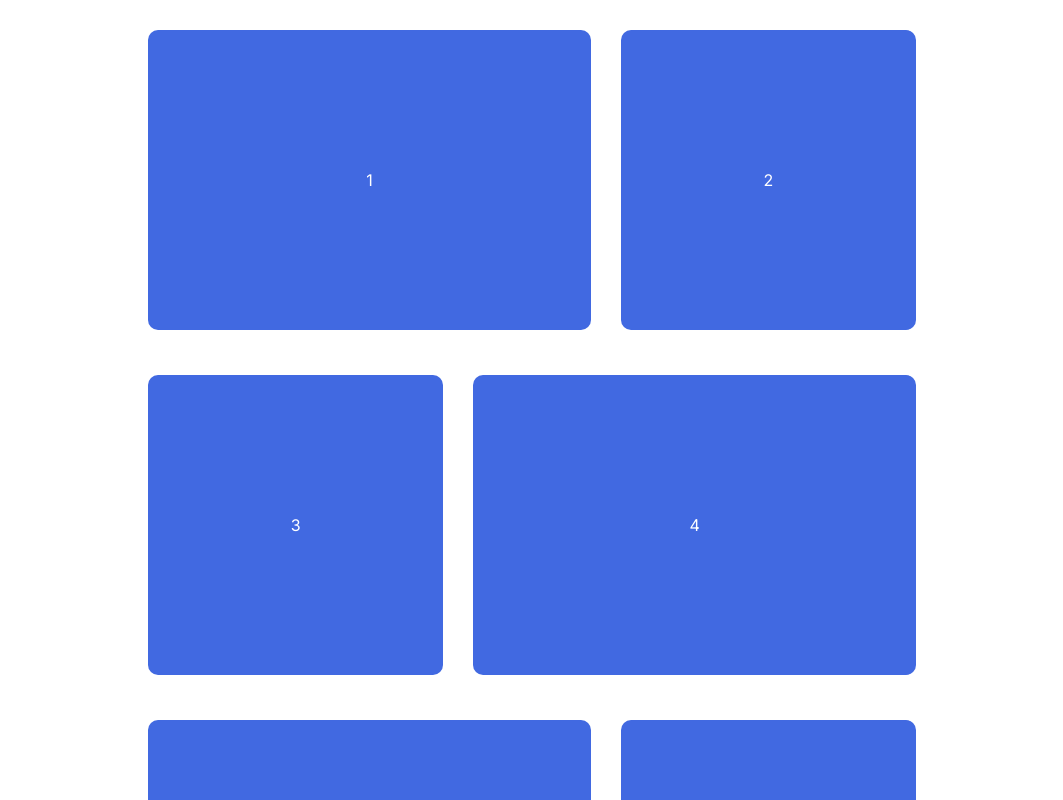
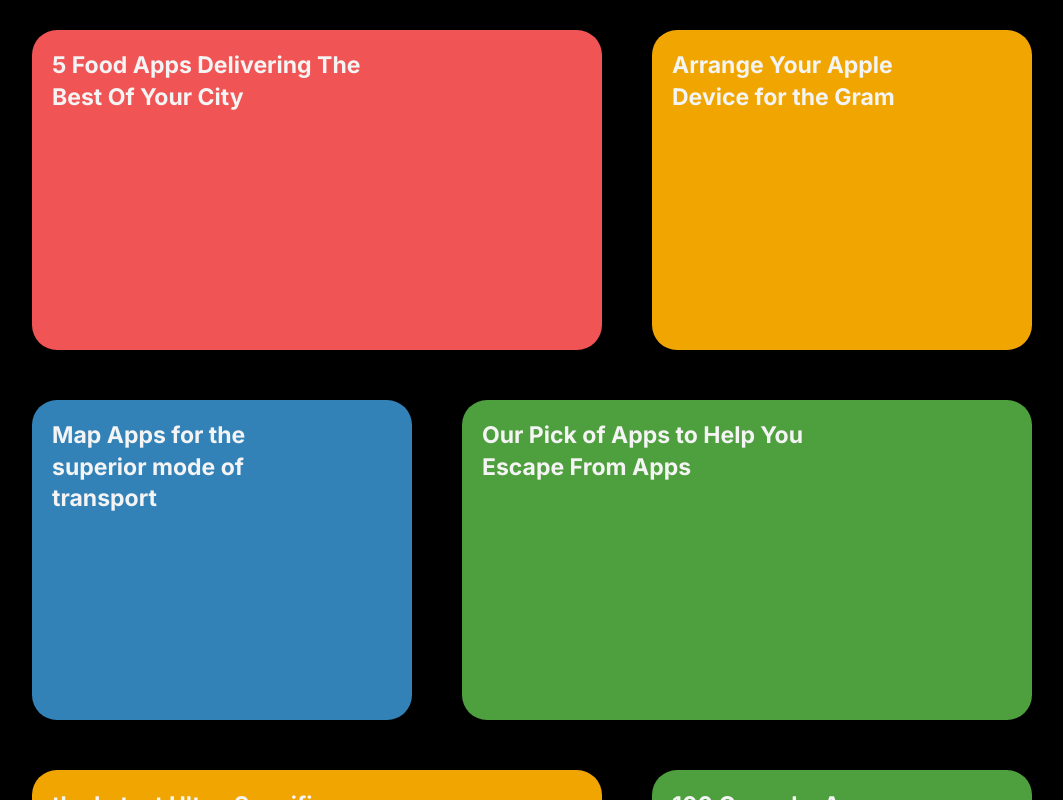
Before and after one commit to adityanegara/dicoding-react, a React (Create React App) app in the folder 5. Final Submission/notes-app/: page / in a window 1280 px wide. Shown: the top 800 px of the page, without its empty margins (108-1171 px from the left). Built offline with nearby package versions, Linux system fonts and the light colour scheme.

Commit message:
Finish NoteList Mobile and Desktop layouiting

```diff
--- a/5. Final Submission/notes-app/src/components/molecules/NoteList/NoteList.js
+++ b/5. Final Submission/notes-app/src/components/molecules/NoteList/NoteList.js
@@ -1,53 +1,11 @@
 import styles from './NoteList.module.scss';
 import NOTES from './notes_constant';
-import { useEffect } from 'react';
+import { renderNotes } from './NoteLogic';
 
 const NoteList = () =>{
-    const notesToRowNotes = (notes) =>{
-        let noteRows = [];
-        const chunkSize = 2;
-        for (let i = 0; i < notes.length; i += chunkSize) {
-            const chunk = notes.slice(i, i + chunkSize);
-            noteRows.push(chunk);
-        }
-        return noteRows;
-    }
-
-    const renderNotes = (noteRow) =>{
-        let test =  noteRow.map((noteRow, rowIndex)=>{
-            return(
-                <div className={styles['note-row']}>
-                    {renderNoteRow(noteRow, rowIndex)}
-                </div>
-            )
-        })
-        return test;
-    }
-
-    const renderNoteRow = (noteRow, rowIndex) =>{
-        const getNoteWidth = (i) =>{
-            if(rowIndex % 2 === 0){
-                return (i % 2 === 0) ? styles['width-60'] : styles['width-40']
-
-            }
-            return (i % 2 === 0) ? styles['width-40'] : styles['width-60']
-
-
-        }
-        return noteRow.map((note, i) =>{
-            return(
-            <div className={`${styles['note']} ${getNoteWidth(i)}`}>
-                {note.title}
-            </div>
-            )
-        })
-    }
-
-
     return(
         <div className={styles['note-list']}>
-           {renderNotes(notesToRowNotes(NOTES))}
-
+           {renderNotes(NOTES)}
         </div>
     )
 }
--- a/5. Final Submission/notes-app/src/components/molecules/NoteList/NoteList.module.scss
+++ b/5. Final Submission/notes-app/src/components/molecules/NoteList/NoteList.module.scss
@@ -3,35 +3,112 @@
     margin-bottom: 30px;
     display: flex;
     flex-direction: column;
-    width: 60%;
+    width: 90%;
     margin-left: auto;
     margin-right: auto;
-
-    gap: 45px;
+    gap: 35px;
 }
 
 .note-row{
-    gap: 30px;
+    gap: 35px;
     display: flex;
     width: 100%;
+    flex-direction: column;
 }
+.orange-note{
+    background-color: #F0A500;
+}
+.orange-note:hover{
+    background-color: #c78901;
+    box-shadow: rgba(240, 165, 0, 0.4) 0px 30px 90px;
+}
+.blue-note{
+    background-color: #3282B8;
+}
+.blue-note:hover{
+    background-color: #215a81;
+    box-shadow: rgba(50, 130, 184, 0.4) 0px 30px 90px;
+}
+.green-note{
+    background-color: #4E9F3D;
+}
+.green-note:hover{
+    background-color: #3a762e;
+    box-shadow: rgba(78, 159, 61, 0.4) 0px 30px 90px;
+}
+
+.red-note{
+    background-color: #F05454;
+}
+.red-note:hover{
+    background-color: #b94242;
+    box-shadow: rgba(240, 84, 84, 0.4) 0px 30px 90px;
+}
+
 .note{
-    width: 100%;
-  height: 300px;
-  background-color: royalblue;
-  border-radius: 10px;
-  color: white;
+  p{
+    width: 60%;
+    line-height: 31.5px;
+
+    padding: 20px;
+
+  }
+
+  font-weight: bold;
+  font-size: 23px;
+  height: 320px;
+
+  border-radius: 25px;
+  color: #F4F4F4;
   display: flex;
-  justify-content: center;
-  align-items: center;
+
+  transition: ease-in 0.2s;
+}
+.note:hover{
+    cursor: pointer;
 }
 
 
 
-.width-40{
-    width: 40%;
+.width-small{
+    width: 100%;
 }
 
-.width-60{
-    width: 60%;
+.width-large{
+    width: 100%;
 }
+
+@media only screen and (min-width: 600px) {
+    .note-list{
+        width: 95%;
+        gap: 50px;
+    }
+    .note-row{
+        gap: 50px;
+        flex-direction: row;
+    }
+    .width-small{
+        width: 50%;
+    }
+
+    .width-large{
+        width: 50%;
+    }
+}
+
+@media only screen and (min-width: 800px) {
+    .note-list{
+        max-width: 1000px;
+        gap: 50px;
+    }
+    .note-row{
+        gap: 50px;
+    }
+    .width-small{
+        width: 60%;
+    }
+
+    .width-large{
+        width: 40%;
+    }
+}
--- /dev/null
+++ b/5. Final Submission/notes-app/src/components/molecules/NoteList/NoteLogic.js
@@ -0,0 +1,38 @@
+import styles from './NoteList.module.scss';
+import arrayToChunkArray from '../../../helpers/arrayToChunkArray';
+
+const getNoteColor= () =>{
+    const colors = [styles['orange-note'], styles['blue-note'], styles['green-note'], styles['red-note']];
+    return colors[Math.floor(Math.random()*colors.length)];
+}
+
+const renderNotes = (notes) =>{
+    const noteRow = arrayToChunkArray(notes, 2);
+    let test =  noteRow.map((noteRow, rowIndex)=>{
+        return(
+            <div className={styles['note-row']}>
+                {renderNoteRow(noteRow, rowIndex)}
+            </div>
+        )
+    })
+    return test;
+}
+
+const renderNoteRow = (noteRow, rowIndex) =>{
+    const getNoteWidth = (i) =>{
+        if(rowIndex % 2 === 0){
+
+            return (i % 2 === 0) ? styles['width-small'] : styles['width-large']
+        }
+        return (i % 2 === 0) ? styles['width-large'] : styles['width-small']
+    }
+    return noteRow.map((note, i) =>{
+        return(
+        <div className={`${styles['note']} ${getNoteWidth(i)} ${getNoteColor()}`}>
+            <p>{note.title}</p>
+        </div>
+        )
+    })
+}
+
+export {renderNotes};
--- a/5. Final Submission/notes-app/src/components/molecules/NoteList/notes_constant.js
+++ b/5. Final Submission/notes-app/src/components/molecules/NoteList/notes_constant.js
@@ -1,39 +1,39 @@
 const NOTES = [
     {
         id: 1,
-        title: 1,
+        title: '5 Food Apps Delivering The Best Of Your City',
     },
     {
         id: 2,
-        title: 2,
+        title: 'Arrange Your Apple Device for the Gram',
     },
     {
         id: 3,
-        title: 3,
+        title: 'Map Apps for the superior mode of transport',
     },
     {
         id: 4,
-        title: 4,
+        title: 'Our Pick of Apps to Help You Escape From Apps',
     },
     {
         id: 5,
-        title: 5,
+        title: 'the Latest Ultra-Specific Photography Editing Apps',
     },
     {
         id: 6,
-        title: 6,
+        title: '100 Cupcake Apps for the Cupcake Connoisseur',
     },
     {
         id: 7,
-        title: 7,
+        title: 'Yes, They Are Sociopaths',
     },
     {
         id: 8,
-        title: 8,
+        title: 'Seriously the Only Escape is the Stratosphere',
     },
     {
         id: 9,
-        title: 9,
+        title: 'My Name Is Adit, And im running',
     }
 ]
 
--- a/5. Final Submission/notes-app/src/global.scss
+++ b/5. Final Submission/notes-app/src/global.scss
@@ -2,7 +2,7 @@
 @import url('https://fonts.googleapis.com/css2?family=Epilogue:wght@500;700&family=Inter:wght@400;500;700&display=swap');
 
 body{
-    background-color: $white;
+    background-color: black;
     font-family: $main-font;
     margin: 0;
     box-sizing: border-box;
--- /dev/null
+++ b/5. Final Submission/notes-app/src/helpers/arrayToChunkArray.js
@@ -0,0 +1,10 @@
+const arrayToChunkArray = (array, chunkSize) =>{
+    let arrayToChunkArray = [];
+    for (let i = 0; i < array.length; i += chunkSize) {
+        const chunk = array.slice(i, i + chunkSize);
+        arrayToChunkArray.push(chunk);
+    }
+    return arrayToChunkArray;
+}
+
+export default arrayToChunkArray;
```
